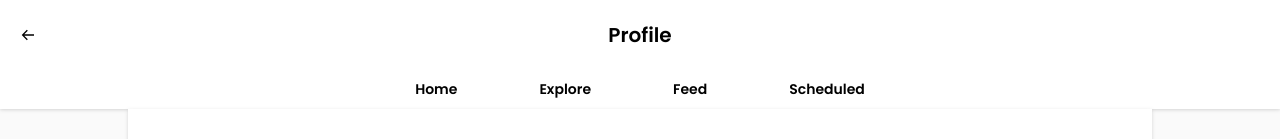
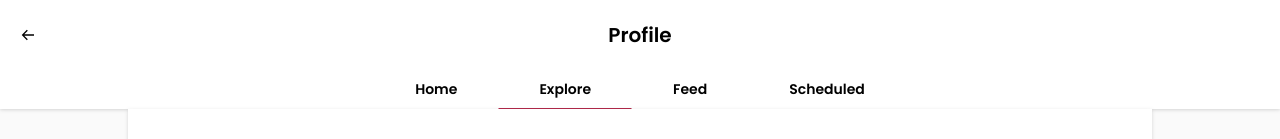
Before and after one commit to anandakelvin/elitelytest, a React (Vite) app: page /explore/xiuxian_98/main in a window 1280 px wide. Shown: the top 139 px of the page. Built offline with nearby package versions, Linux system fonts and the light colour scheme.

Commit message:
Hotfix routing

```diff
--- a/src/components/Navbar.tsx
+++ b/src/components/Navbar.tsx
@@ -17,7 +17,7 @@ export default function Navbar() {
 				</div>
 				<div className="flex justify-center">
 					<NavLink
-						to="home"
+						to="/home"
 						className={({ isActive }) =>
 							isActive ? "btn-nav-active" : "btn-nav"
 						}
@@ -25,7 +25,7 @@ export default function Navbar() {
 						Home
 					</NavLink>
 					<NavLink
-						to="explore"
+						to="/explore"
 						className={({ isActive }) =>
 							isActive ? "btn-nav-active" : "btn-nav"
 						}
@@ -33,7 +33,7 @@ export default function Navbar() {
 						Explore
 					</NavLink>
 					<NavLink
-						to="feed"
+						to="/feed"
 						className={({ isActive }) =>
 							isActive ? "btn-nav-active" : "btn-nav"
 						}
@@ -41,7 +41,7 @@ export default function Navbar() {
 						Feed
 					</NavLink>
 					<NavLink
-						to="scheduled"
+						to="/scheduled"
 						className={({ isActive }) =>
 							isActive ? "btn-nav-active" : "btn-nav"
 						}
```
